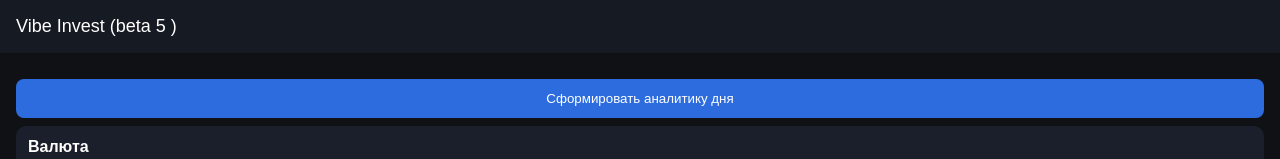
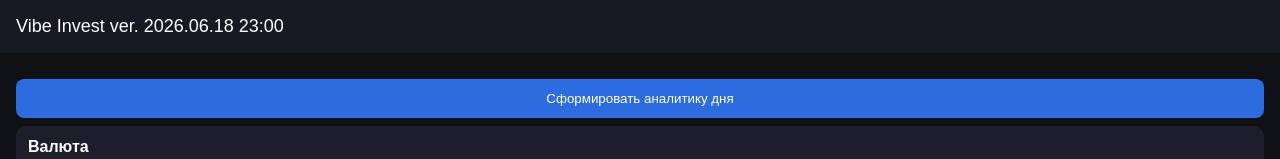
Before and after one commit to monaev-den/vibecoding-lab, a plain HTML site: page index.html in a window 1280 px wide. Shown: the top 159 px of the page. Drawn offline with Linux system fonts and the light colour scheme; no server answers.

Commit message:
Update index.html
Версия в формате дата время

```diff
--- a/index.html
+++ b/index.html
@@ -20,7 +20,7 @@
 </style>
 </head>
 <body>
-<header>Vibe Invest (beta 5 )</header>
+<header>Vibe Invest ver. 2026.06.18 23:00 </header>
 <div class="container">
 <button onclick="generate()">Сформировать аналитику дня</button>
 <div id="output"></div>
```
